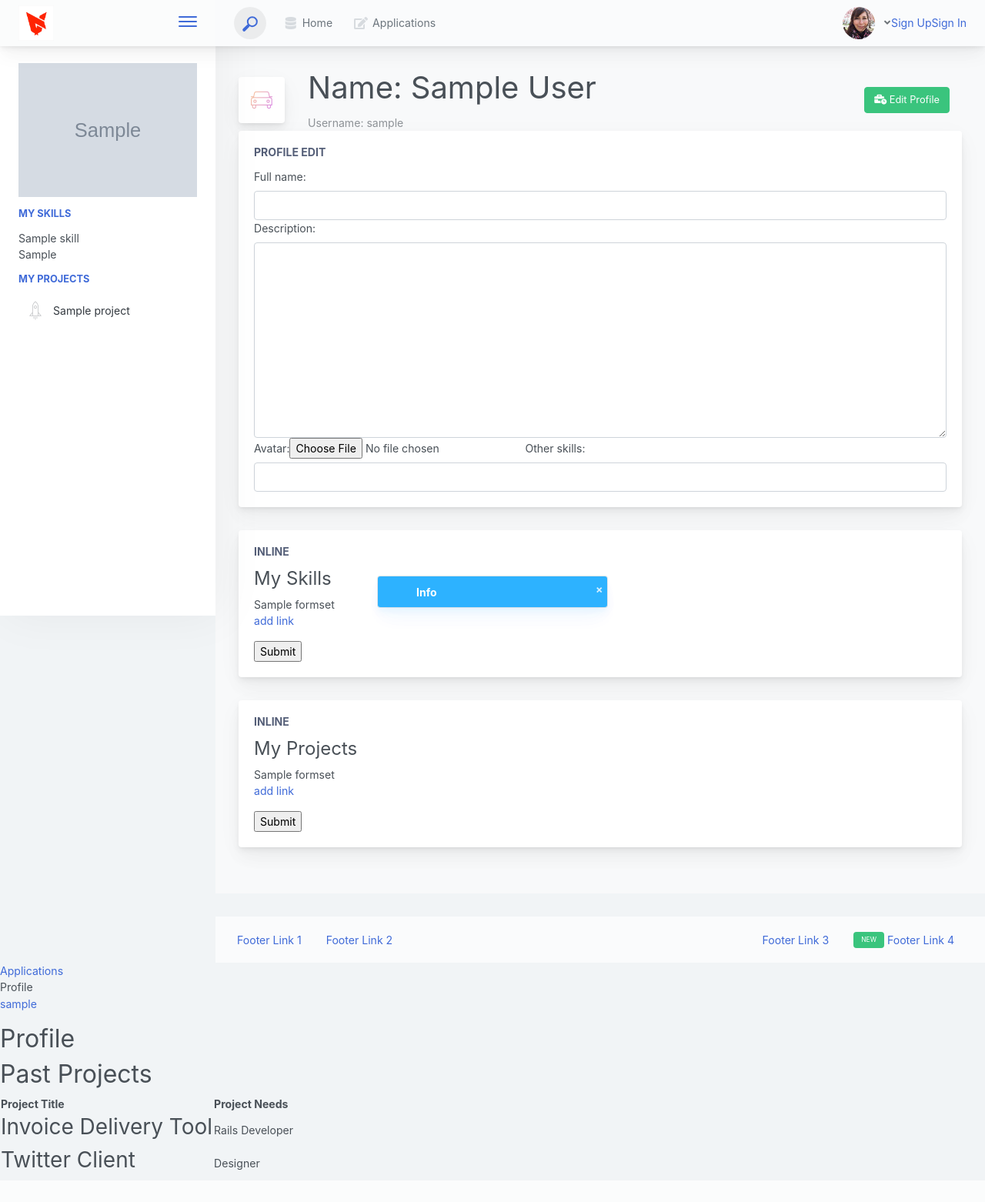
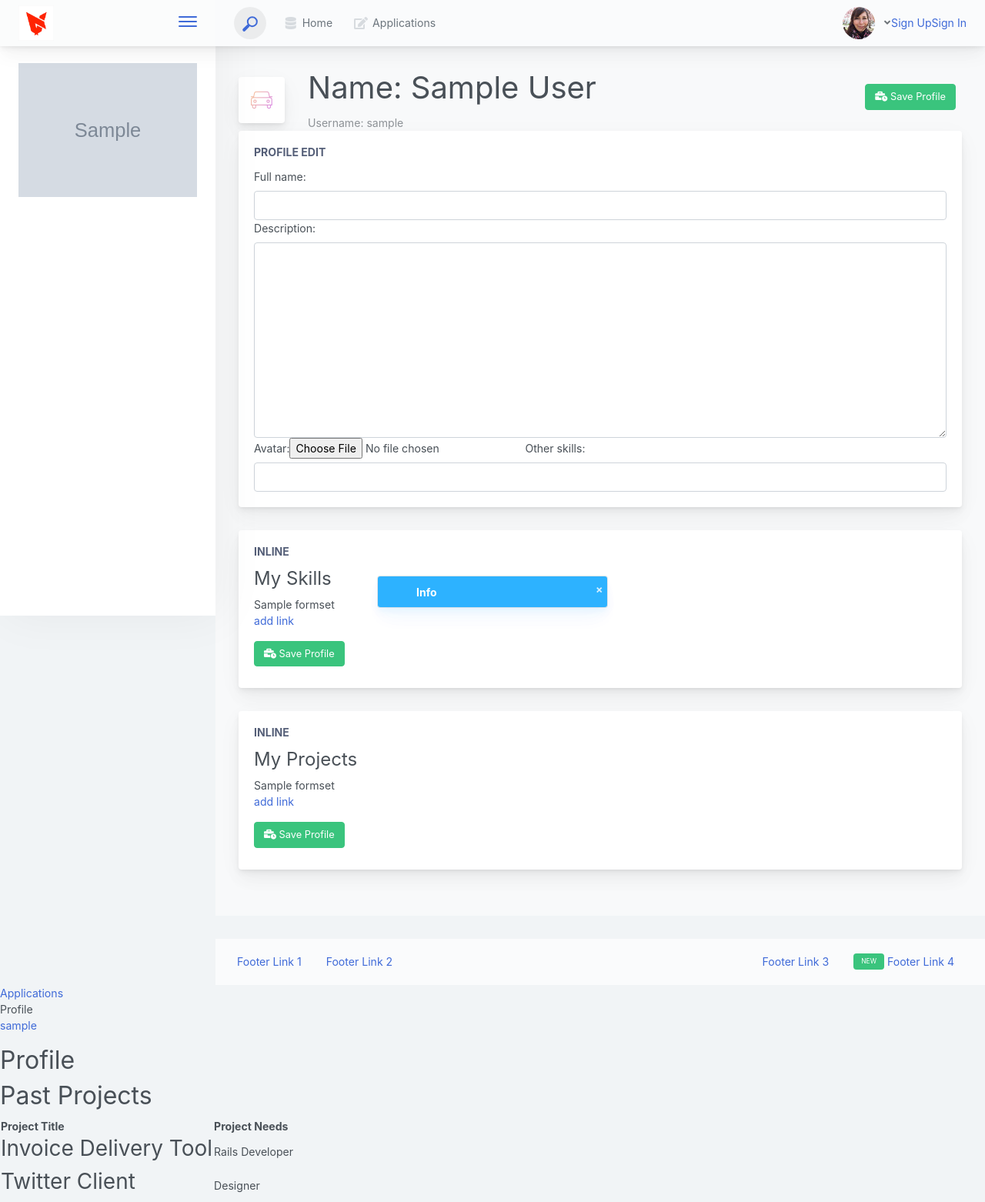
Before and after one commit to python-force/social-team-builder, a Django app: template stb/core/templates/profile_edit.html in a window 1280 px wide. Shown: the whole page at 77% size. Before the commit the page ends 1521 px from the top, so only its background shows below. Run offline with Django 3.2, Linux system fonts and the light colour scheme; tables that the repository leaves empty hold one stand-in row (values such as "Sample post"); the template is opened without the code that fills it: values that come from a table or form of the project are taken from there, most other values are stand-ins (such as "Sample title", 1, 10 or a date in 2020); grey boxes marked "Sample" are stand-in pictures; some libraries are stand-ins or nearby versions.

Commit message:
submit buttons

```diff
--- a/stb/core/templates/profile_edit.html
+++ b/stb/core/templates/profile_edit.html
@@ -49,21 +49,6 @@
         <div class="scrollbar-sidebar">
             <div class="app-sidebar__inner">
                 <img style="width: 100%; margin-top: 20px;" src="{{ MEDIA_URL }}{{ profile.avatar }}" alt="{{ profile.full.name }} profile picture">
-                <ul class="vertical-nav-menu">
-                    <li class="app-sidebar__heading">My Skills</li>
-                    {% for skill in skills %}
-                    <li>{{ skill.title }}</li>
-                    {% endfor %}
-                </ul>
-                {{ profile.other_skills }}
-                <ul class="vertical-nav-menu">
-                    <li class="app-sidebar__heading">My Projects</li>
-                    {% for project in projects %}
-                        <li>
-                          <a href="{% url 'project' project.id %}"><i class="metismenu-icon pe-7s-rocket"></i>{{ project.title }}</a>
-                        </li>
-                    {% endfor %}
-                </ul>
             </div>
         </div>
     </div>
@@ -83,9 +68,9 @@
                         </div>
                     </div>
                     <div class="page-title-actions">
-                        <button onclick="window.location.href = '{% url "profile-edit" profile.id %}';" type="button" data-placement="bottom" class="mr-3 btn btn-success">
+                        <button type="submit" value="Submit" class="mb-2 mr-2 btn btn-success">
                             <i class="fa fa-business-time fa-w-20"></i>
-                            Edit Profile
+                            Save Profile
                         </button>
                     </div>
                 </div>
@@ -117,7 +102,10 @@
 
 
                                 </div>
-                             <input type="submit" value="Submit" />
+                            <button type="submit" value="Submit" class="mb-2 mr-2 btn btn-success">
+                                <i class="fa fa-business-time fa-w-20"></i>
+                                Save Profile
+                            </button>
                         </div>
                     </div>
                 </div>
@@ -137,7 +125,10 @@
                                   {% endfor %}
                                   </ul>
                                 </div>
-                             <input type="submit" value="Submit" />
+                             <button type="submit" value="Submit" class="mb-2 mr-2 btn btn-success">
+                                <i class="fa fa-business-time fa-w-20"></i>
+                                Save Profile
+                            </button>
                         </div>
                     </div>
                 </div>
--- a/stb/core/views.py
+++ b/stb/core/views.py
@@ -246,7 +246,6 @@ class ProjectUpdateView(UpdateWithInlinesView):
     model = Project
     form_class = ProjectForm
     inlines = [PositionInline]
-    # fields = ['title', 'description', 'timeline', 'applicant_requirements']
     template_name = 'project_edit.html'
 
     def get_object(self, queryset=None):
```
